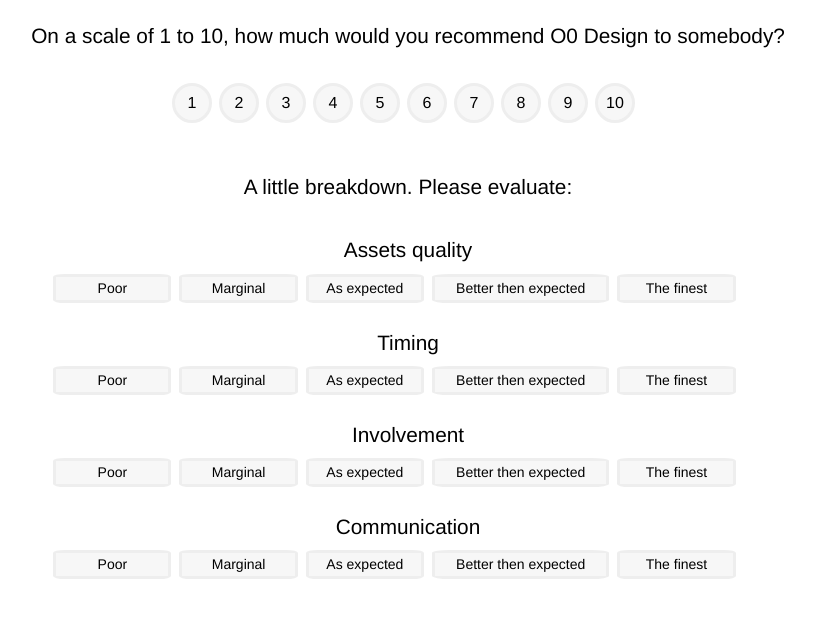
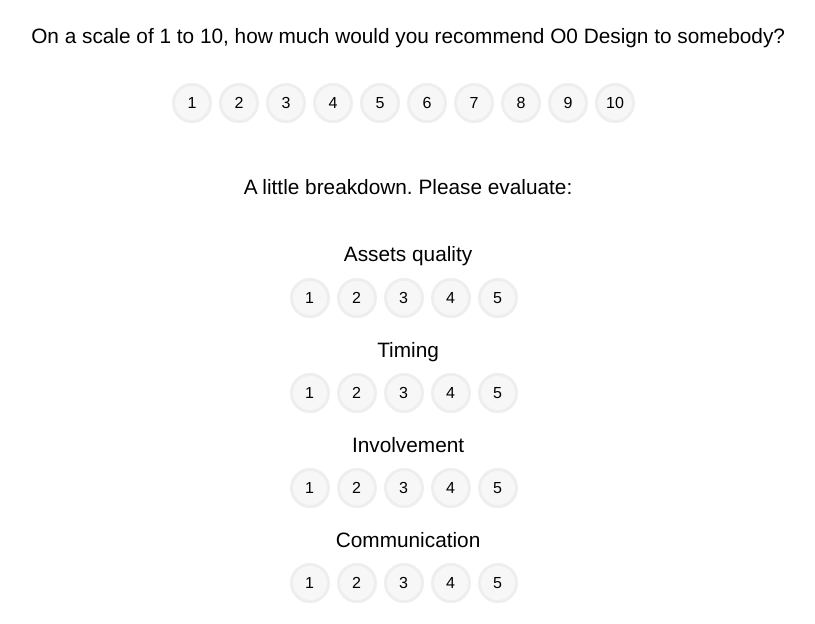
Before and after one commit to julgolota/NPS, a plain HTML site: page index.html in a window 1280 px wide. Shown: the part 168-792 px from the top of the page, without its empty margins (232-1047 px from the left). Drawn offline with nearby package versions, Linux system fonts and the light colour scheme.

Commit message:
HTML updated with UX/UI

```diff
--- a/index.html
+++ b/index.html
@@ -36,41 +36,40 @@
         <button class="promoter">10</button>
       </div>
 
-      <p class="mt-5">A little breakdown. Please evaluate:</p>
+      <p class="mt-5 mb-1">A little breakdown. Please evaluate:</p>
 
-      <div class="breakdown">
-        <div class="row">
-          <p class="text-center mb-2">Assets quality</p>
-          <button class="detractor col-2">Poor</button>
-          <button class="detractor col-2">Marginal</button>
-          <button class="passive col-2">As expected</button>
-          <button class="promoter col-3">Better then expected</button>
-          <button class="promoter col-2">The finest</button>
-        </div>
-        <div class="row">
-          <p class="text-center mt-4 mb-2">Timing</p>
-          <button class="detractor col-2">Poor</button>
-          <button class="detractor col-2">Marginal</button>
-          <button class="passive col-2">As expected</button>
-          <button class="promoter col-3">Better then expected</button>
-          <button class="promoter col-2">The finest</button>
-        </div>
-        <div class="row">
-          <p class="text-center mt-4 mb-2">Involvement</p>
-          <button class="detractor col-2">Poor</button>
-          <button class="detractor col-2">Marginal</button>
-          <button class="passive col-2">As expected</button>
-          <button class="promoter col-3">Better then expected</button>
-          <button class="promoter col-2">The finest</button>
-        </div>
-        <div class="row">
-          <p class="text-center mt-4 mb-2">Communication</p>
-          <button class="detractor col-2">Poor</button>
-          <button class="detractor col-2">Marginal</button>
-          <button class="passive col-2">As expected</button>
-          <button class="promoter col-3">Better then expected</button>
-          <button class="promoter col-2">The finest</button>
-        </div>
+      <p class="text-center mb-2">Assets quality</p>
+      <div class="widget">
+        <button class="detractor">1</button>
+        <button class="detractor">2</button>
+        <button class="passive">3</button>
+        <button class="promoter">4</button>
+        <button class="promoter">5</button>
+      </div>
+
+      <p class="text-center mt-3 mb-2">Timing</p>
+      <div class="widget">
+        <button class="detractor">1</button>
+        <button class="detractor">2</button>
+        <button class="passive">3</button>
+        <button class="promoter">4</button>
+        <button class="promoter">5</button>
+      </div>
+      <p class="text-center mt-3 mb-2">Involvement</p>
+      <div class="widget">
+        <button class="detractor">1</button>
+        <button class="detractor">2</button>
+        <button class="passive">3</button>
+        <button class="promoter">4</button>
+        <button class="promoter">5</button>
+      </div>
+      <p class="text-center mt-3 mb-2">Communication</p>
+      <div class="widget">
+        <button class="detractor">1</button>
+        <button class="detractor">2</button>
+        <button class="passive">3</button>
+        <button class="promoter">4</button>
+        <button class="promoter">5</button>
       </div>
 
       <p class="mt-5">How can we improve?</p>
--- a/style.css
+++ b/style.css
@@ -54,22 +54,6 @@ p {
 
   transition: background 0.2s ease-in, color 0.2s ease-in,
     border-color 0.2s ease-in, transform 0.2s cubic-bezier(0.5, 2, 0.5, 0.75);
-}
-
-.breakdown button {
-  font-size: 14px;
-  text-align: center;
-  font-weight: 500;
-  border-radius: 10%;
-  margin-right: 0.5rem;
-  background-color: #f7f7f7;
-  border: 3px solid #eee;
-}
-
-.breakdown span {
-  font-size: 16px;
-  margin: 0 auto;
-  width: 150px;
 }
 
 #textarea {
@@ -154,7 +138,7 @@ button.promoter-hover {
   border-radius: 0.5rem;
   border: none;
   cursor: pointer;
-  transition: all 0.3s;
+  transition: all ease 0.3s;
 }
 
 #send-nps:hover,
```
